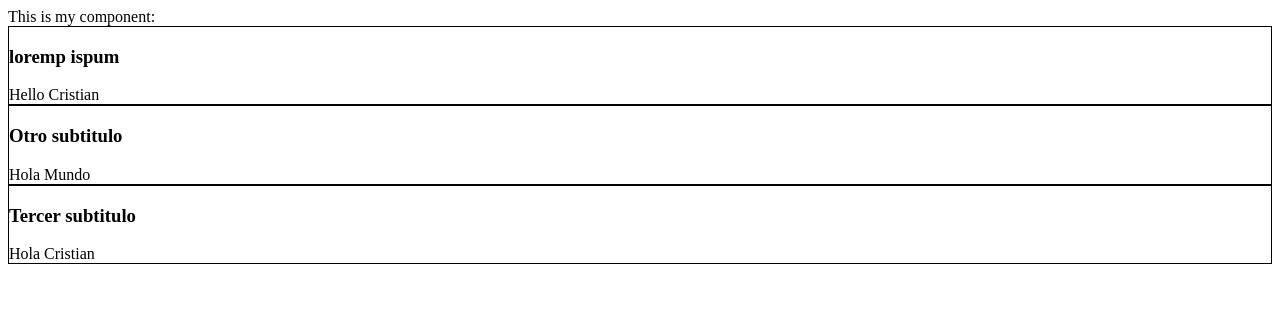
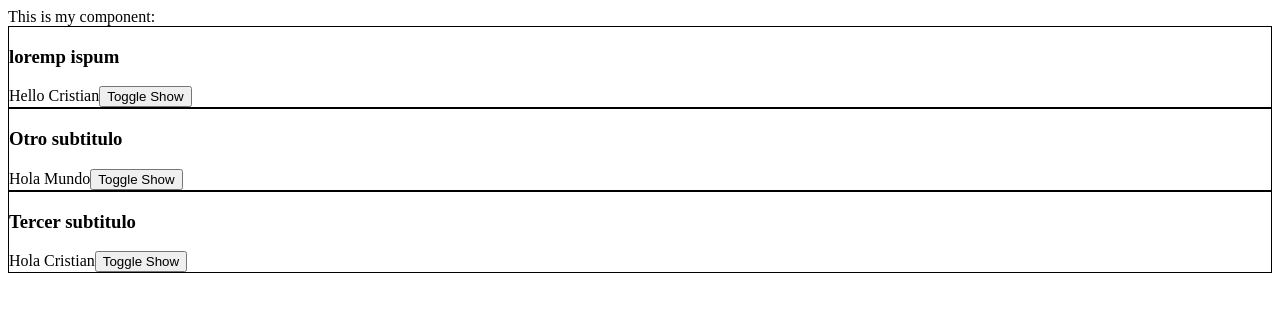
Before and after one commit to cristiandev2017/ReactWithFazt, a React (Create React App) app: page / in a window 1280 px wide. Shown: the top 312 px of the page. Built offline with nearby package versions, Linux system fonts and the light colour scheme.

Commit message:
Manejo de los estados (State) y como utilizarlos en los contextos, uso del boton para su cambio por medio de funciones :)

```diff
--- a/src/App.js
+++ b/src/App.js
@@ -1,16 +1,33 @@
+import React from "react";
 import "./App.css";
 
-//Se define como props para utilizar las propiedades.
-function Helloworld(props) {
-  //Probaremos por console log como recibimos los props
-  console.log(props);
-  return (
-    //me lo trae como un objeto y luego de esto me permite acceder a el en este caso solo tendremos de props mytext y tambien subtitle
-    <div id="hello">
-      <h3>{props.subtitle}</h3>
-      {props.mytext}
-    </div>
-  );
+class Helloworld extends React.Component {
+  //Empezaremos a usar state, el cual me permite almacenar datos
+  state = {
+    //Nos permite ocultar y mostrar datos
+    show: true,
+  };
+
+  //Se creara un metodo en la clase
+  toggleShow= () =>{
+    this.setState({show:!this.state.show})
+  }
+
+  render() {
+    if (this.state.show) {
+      return (
+        <div id="hello">
+          <h3>{this.props.subtitle}</h3>
+          {this.props.mytext}
+          {/* Aca se agrega un evento para cambiar por medio de state */}
+          <button onClick={this.toggleShow}>Toggle Show</button>
+        </div>
+      );
+    }else{
+      return <h1>There are not elements <button onClick={this.toggleShow}>Toggle Show</button> </h1>
+
+    }
+  }
 }
 
 //Lo llamo las veces que lo necesite, mas adelante se vera que se pueden cambiar sus propiedades con props
@@ -20,8 +37,8 @@
     <div>
       This is my component:{" "}
       <Helloworld mytext="Hello Cristian" subtitle="loremp ispum" />
-      <Helloworld mytext="Hola Mundo" subtitle="Otro subtitulo"/>
-      <Helloworld mytext="Hola Cristian" subtitle="Tercer subtitulo"/>
+      <Helloworld mytext="Hola Mundo" subtitle="Otro subtitulo" />
+      <Helloworld mytext="Hola Cristian" subtitle="Tercer subtitulo" />
     </div>
   );
 }
```
